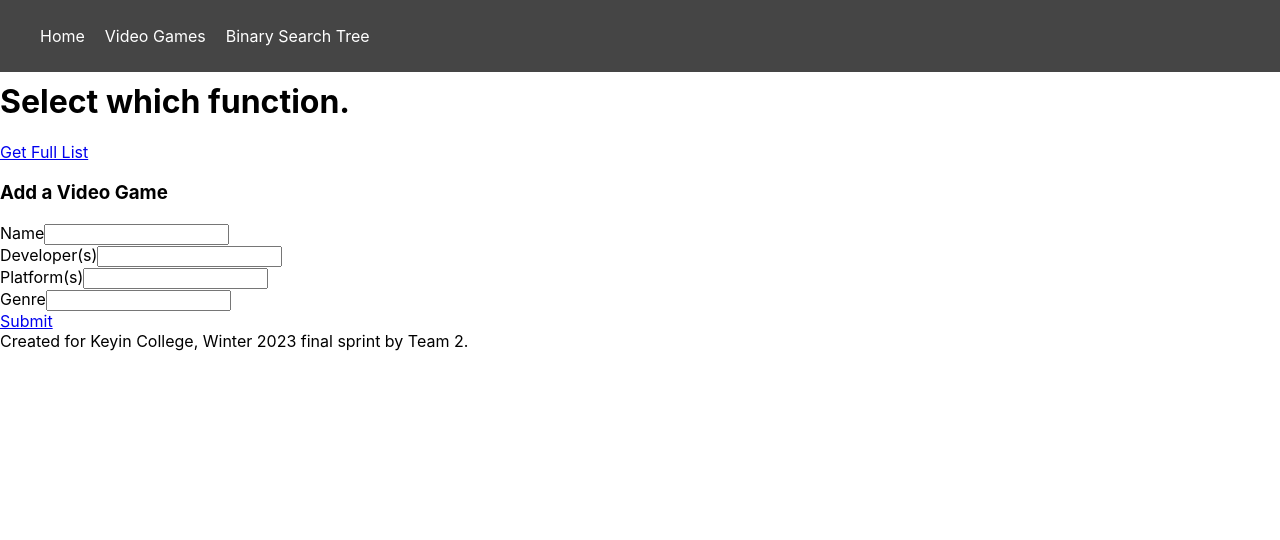
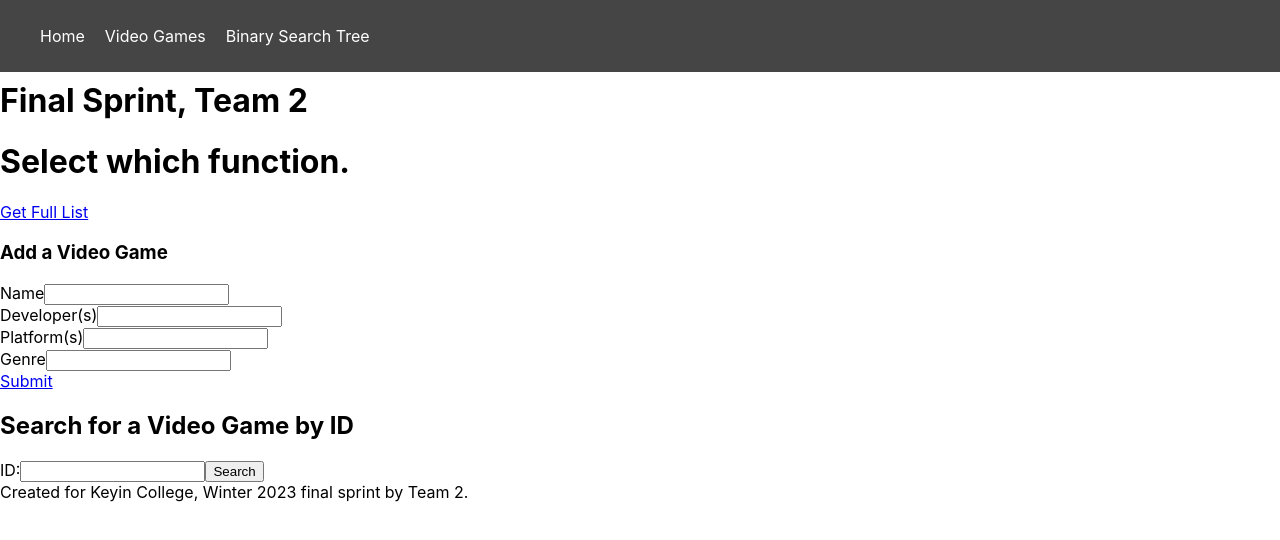
Before and after one commit to Semester-4-Group-2/team-2-sprint-2-frontend, a React (Create React App) app in the folder team2-react/: page /videogames in a window 1280 px wide. Shown: the top 540 px of the page. Built offline with nearby package versions, Linux system fonts and the light colour scheme.

Commit message:
SearchById fixed

```diff
--- a/team2-react/src/App.jsx
+++ b/team2-react/src/App.jsx
@@ -12,9 +12,29 @@ import VideoGames from "./Components/VideoGames";
 import Navbar from "./Components/Navbar";
 import AddVideoGame from "./Components/AddVideoGame files/AddVideoGame";
 import GameAdded from "./Components/AddVideoGame files/GameAdded";
+import styled from "styled-components";
+
+const Container = styled.div`
+  height: 100vh;
+  scroll-snap-type: y mandatory;
+  scollintoview: smooth;
+  scroll-behavior: smooth;
+  overflow-y: scroll;
+  scrollbar-width: none;
+  padding-top: 60px; /* Add top padding to account for the navbar */
+
+  &::-webkit-scrollbar {
+    display: none;
+  }
+
+  @media only screen and (max-width: 768px) {
+    scroll-snap-type: none;
+  }
+`;
 
 function App() {
   return (
+    <Container>
       <Router>
         <header>
           <h1>Final Sprint, Team 2</h1>
@@ -44,6 +64,7 @@ function App() {
         </Routes>
         <Footer />
       </Router>
+    </Container>
   );
 }
 
--- a/team2-react/src/Components/FindBy/FindByID.jsx
+++ b/team2-react/src/Components/FindBy/FindByID.jsx
@@ -1,5 +1,45 @@
 import React from "react";
 
 export default function FindByID() {
-  return <div>FindByID</div>;
+  const [id, setId] = React.useState("");
+  const [videoGame, setVideoGame] = React.useState({});
+
+  const handleInputChange = (event) => {
+    setId(event.target.value);
+  };
+
+  const handleSearchClick = () => {
+    fetch(`http://localhost:8080/videogames/getById/${id}`)
+      .then((res) => res.json())
+      .then((data) => {
+        setVideoGame(data);
+      })
+      .catch((error) => {
+        console.error("Error fetching video game:", error);
+      });
+  };
+
+  return (
+    <div>
+      <h2>Search for a Video Game by ID</h2>
+      <div>
+        <label htmlFor="id-input">ID:</label>
+        <input
+          type="text"
+          id="id-input"
+          value={id}
+          onChange={handleInputChange}
+        />
+        <button onClick={handleSearchClick}>Search</button>
+      </div>
+      {videoGame.name && (
+        <div>
+          <h3>{videoGame.name}</h3>
+          <p>Developers: {videoGame.developers}</p>
+          <p>Platforms: {videoGame.platforms}</p>
+          <p>Genre: {videoGame.genre}</p>
+        </div>
+      )}
+    </div>
+  );
 }
--- a/team2-react/src/Components/VideoGames.jsx
+++ b/team2-react/src/Components/VideoGames.jsx
@@ -1,6 +1,7 @@
 import React from "react";
 import { BrowserRouter as Router, Routes, Route, Link } from "react-router-dom";
 import AddVideoGame from "./AddVideoGame files/AddVideoGame";
+import FindByID from "./FindBy/FindByID";
 
 export default function VideoGames() {
   return (
@@ -12,6 +13,7 @@ export default function VideoGames() {
         </Link>
       </nav>
       <AddVideoGame />
+      <FindByID />
     </main>
   );
 }
```
Lines whose indentation alone changed are shown as unchanged.
